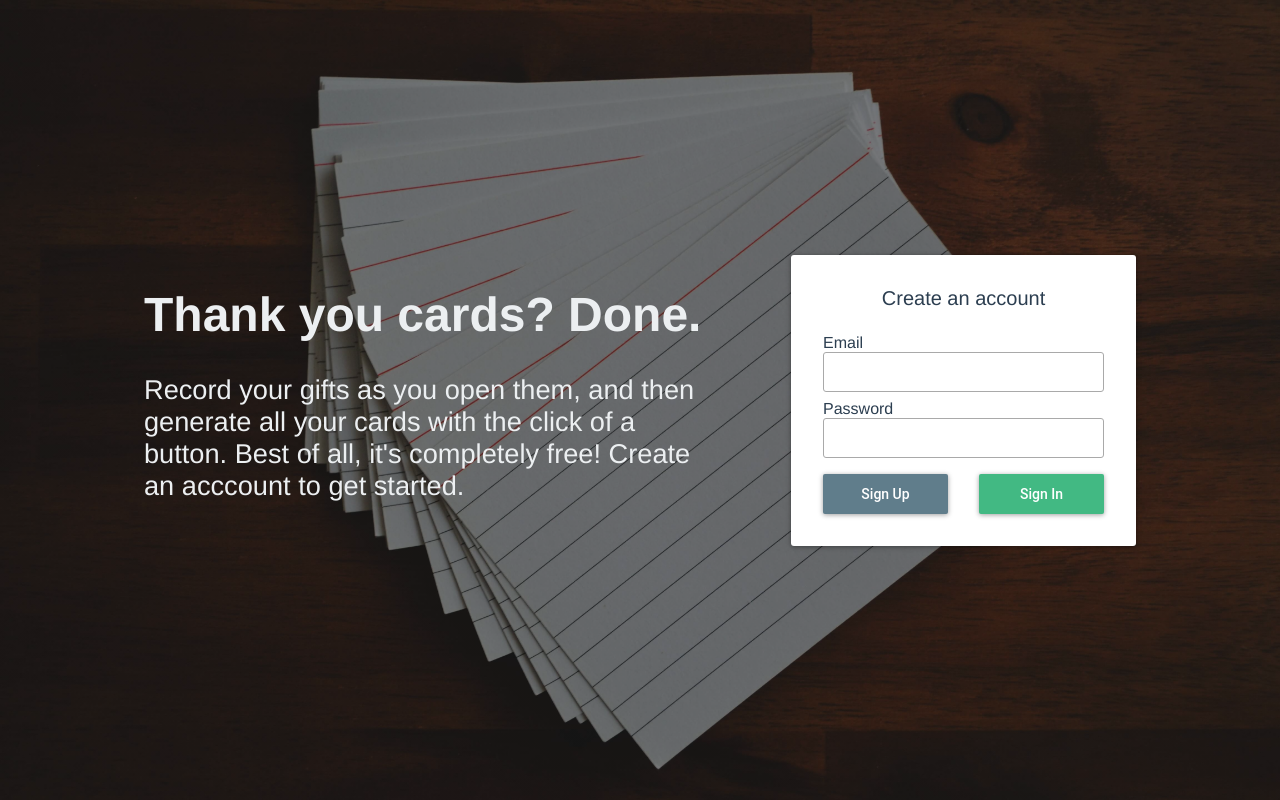
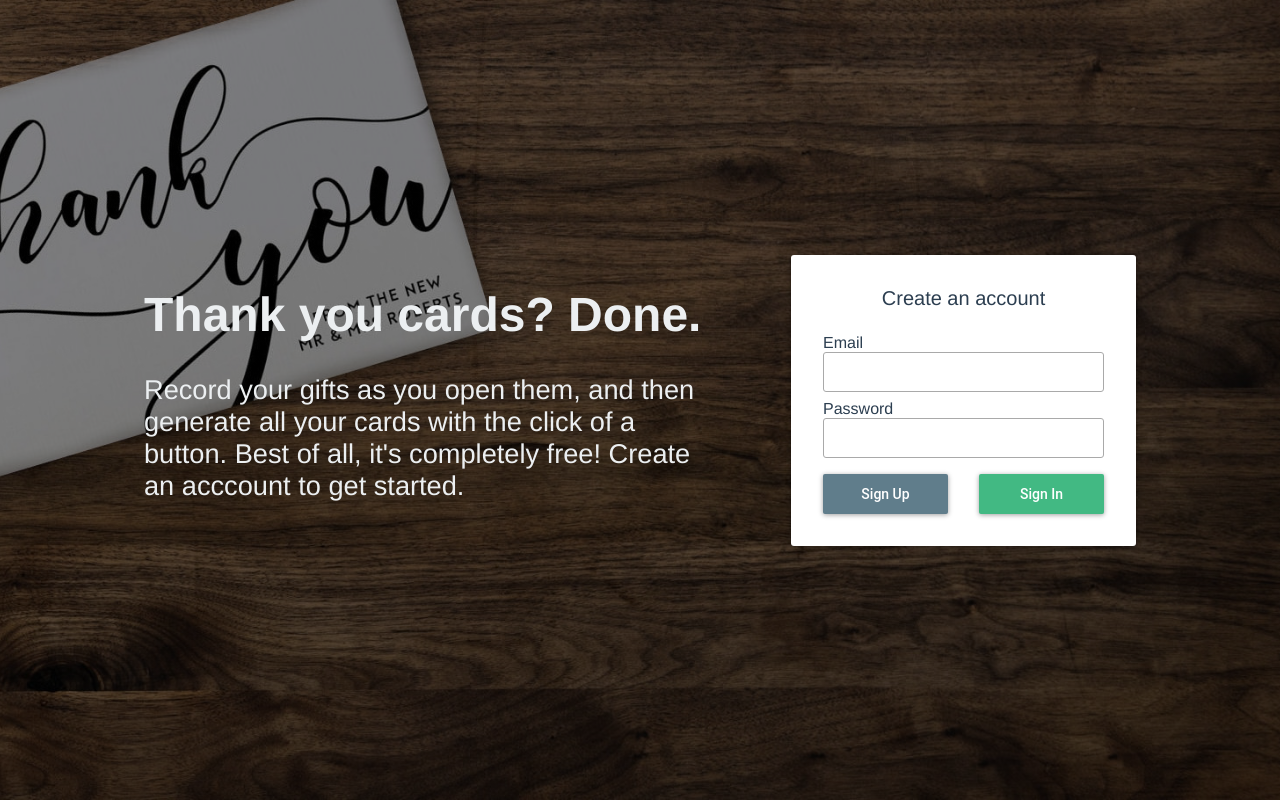
Before and after one commit to dansteren/creative-project-5, a Vue app: page /#/ in a window 1280 px wide. Built offline with nearby package versions, Linux system fonts and the light colour scheme.

Commit message:
Change background image

```diff
--- a/src/components/MarketingPage.vue
+++ b/src/components/MarketingPage.vue
@@ -55,8 +55,7 @@ export default {
 
 <style scoped>
 .marketing-page {
-  background-image: linear-gradient(rgba(0, 0, 0, 0.5), rgba(0, 0, 0, 0.5)),
-    url('/static/cards.jpg');
+  background-image: linear-gradient(rgba(0, 0, 0, 0.5), rgba(0, 0, 0, 0.5)), url('/static/desk.jpg');
   background-repeat: none;
   background-position: center;
   background-size: cover;
```
Also changed, not shown: static/cards.jpg (deleted), static/desk.jpg (added).
